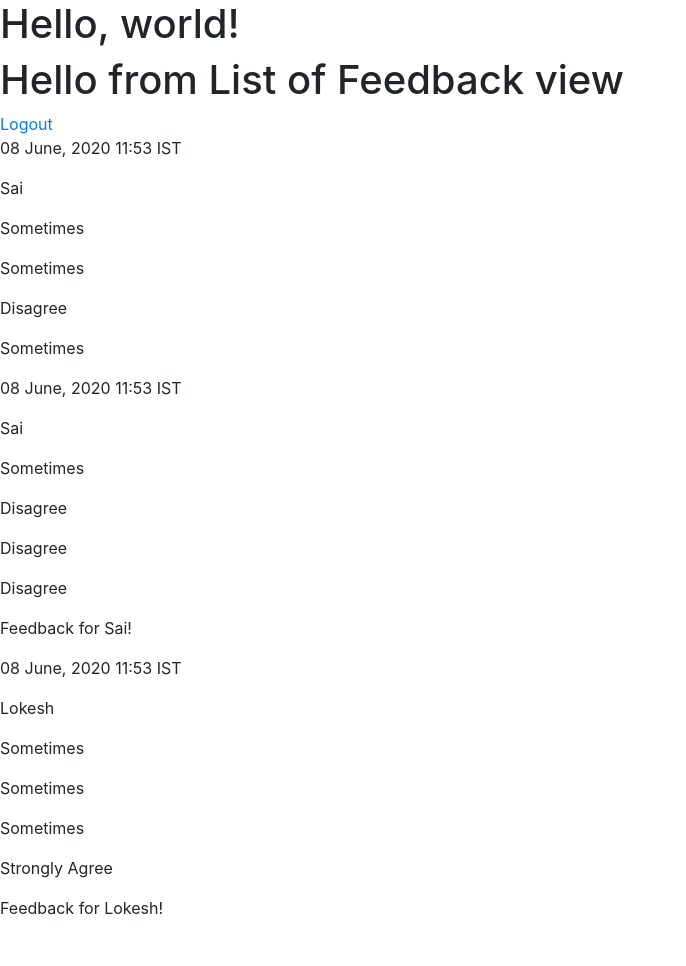
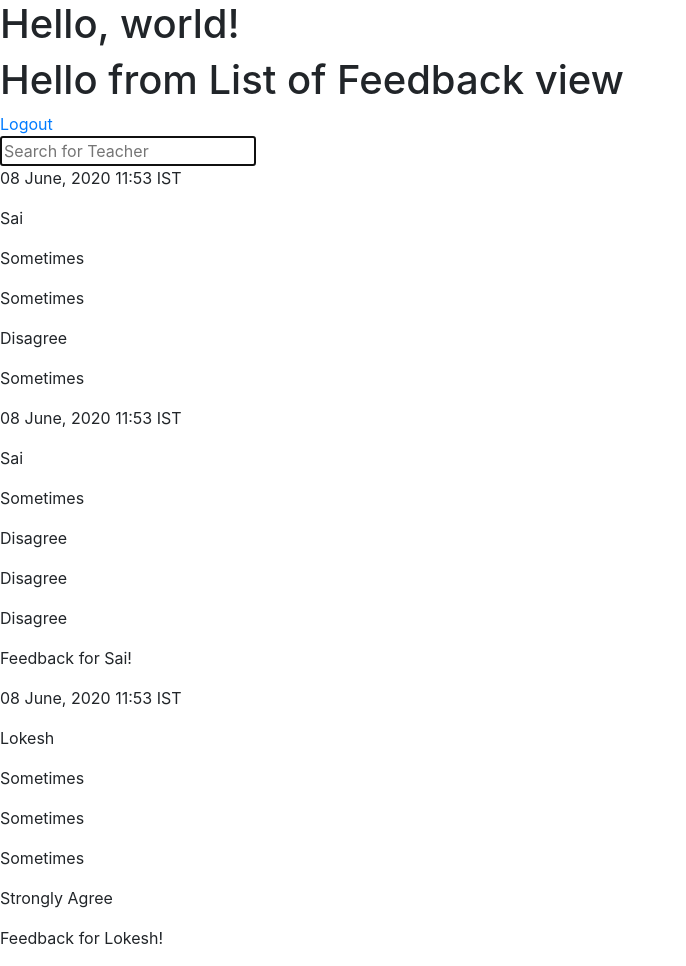
Before and after one commit to Gautam-J/yuva-feedback, a Django app: page /review/ in a window 1280 px wide. Shown: the whole page, without its empty margins (0-686 px from the left). Before the commit the page ends 915 px from the top, so only its background shows below. Run offline with Django 3.2, Linux system fonts and the light colour scheme; a user stored in the database is signed in; data comes from the database, SQL or seed files in the repository; both versions use the stored data as it was after the commit; some libraries are stand-ins or nearby versions.

Commit message:
added search for feedback listview

```diff
--- a/Review/templates/Review/list_feedback.html
+++ b/Review/templates/Review/list_feedback.html
@@ -3,6 +3,13 @@
     <div>
         <h1>Hello from List of Feedback view</h1>
         <a role="button" href="{% url 'LogoutView' %}">Logout</a>
+    </div>
+
+    <div>
+        <!-- Form to search Teachers' name and get feedbacks on them -->
+        <form action="{% url 'SearchResultsView' %}" method="get">
+            <input type="text" name="q" placeholder="Search for Teacher" autocomplete="on" autofocus="on" id="search-field">
+        </form>
     </div>
 
     <div>
--- a/Review/urls.py
+++ b/Review/urls.py
@@ -1,6 +1,7 @@
 from django.urls import path
-from .views import ListFeedbackView
+from .views import ListFeedbackView, SearchResultsView
 
 urlpatterns = [
     path('', ListFeedbackView.as_view(), name='ListFeedbackView'),
+    path('search', SearchResultsView.as_view(), name='SearchResultsView')
 ]
--- a/Review/views.py
+++ b/Review/views.py
@@ -9,3 +9,16 @@ class ListFeedbackView(LoginRequiredMixin, ListView):
     context_object_name = 'feedbacks'
     ordering = ['-date_submitted']
     paginate_by = 10
+
+
+class SearchResultsView(ListView):
+    model = FeedbackData
+    template_name = 'Review/list_feedback.html'
+    context_object_name = 'feedbacks'
+    ordering = ['-date_submitted']
+    paginate_by = 10
+
+    def get_queryset(self):
+        query = self.request.GET.get('q')
+        object_list = FeedbackData.objects.filter(teacher_name__name__icontains=query)
+        return object_list
```
Also changed, not shown: db.sqlite3.
